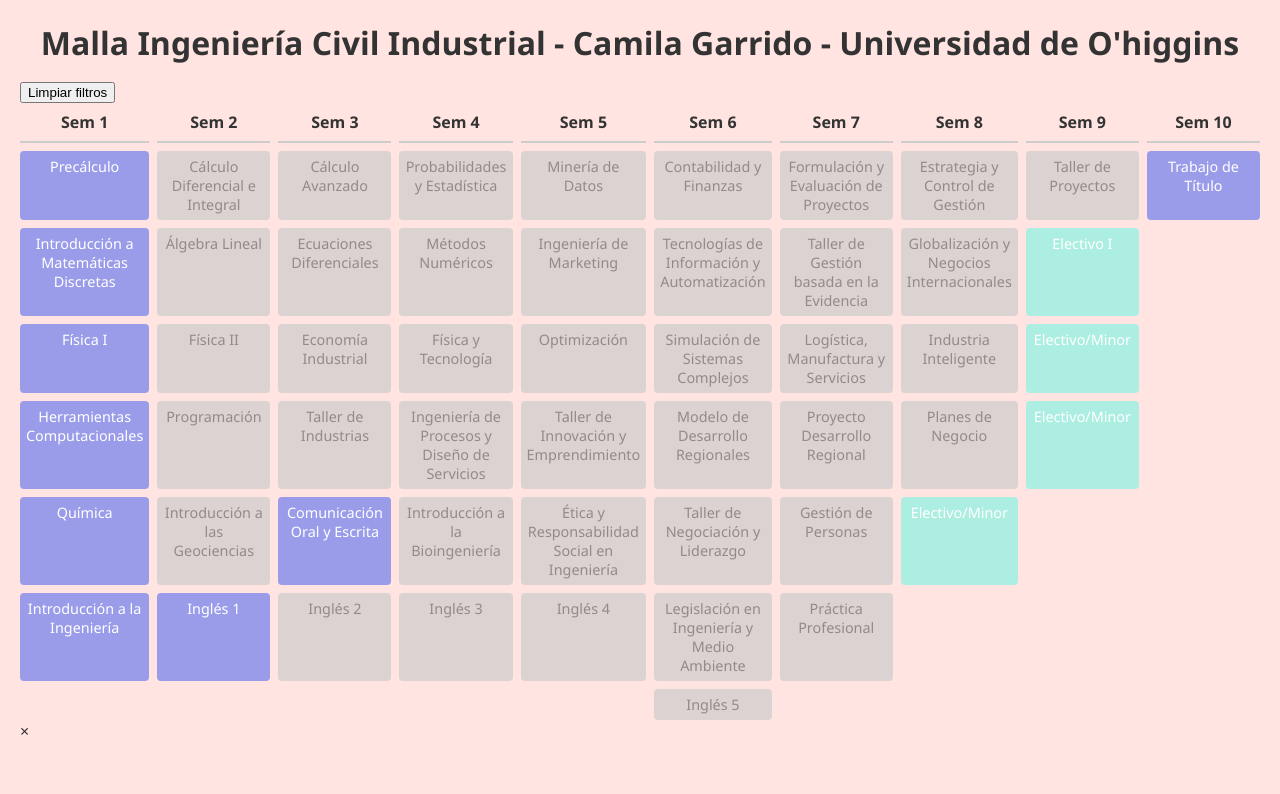
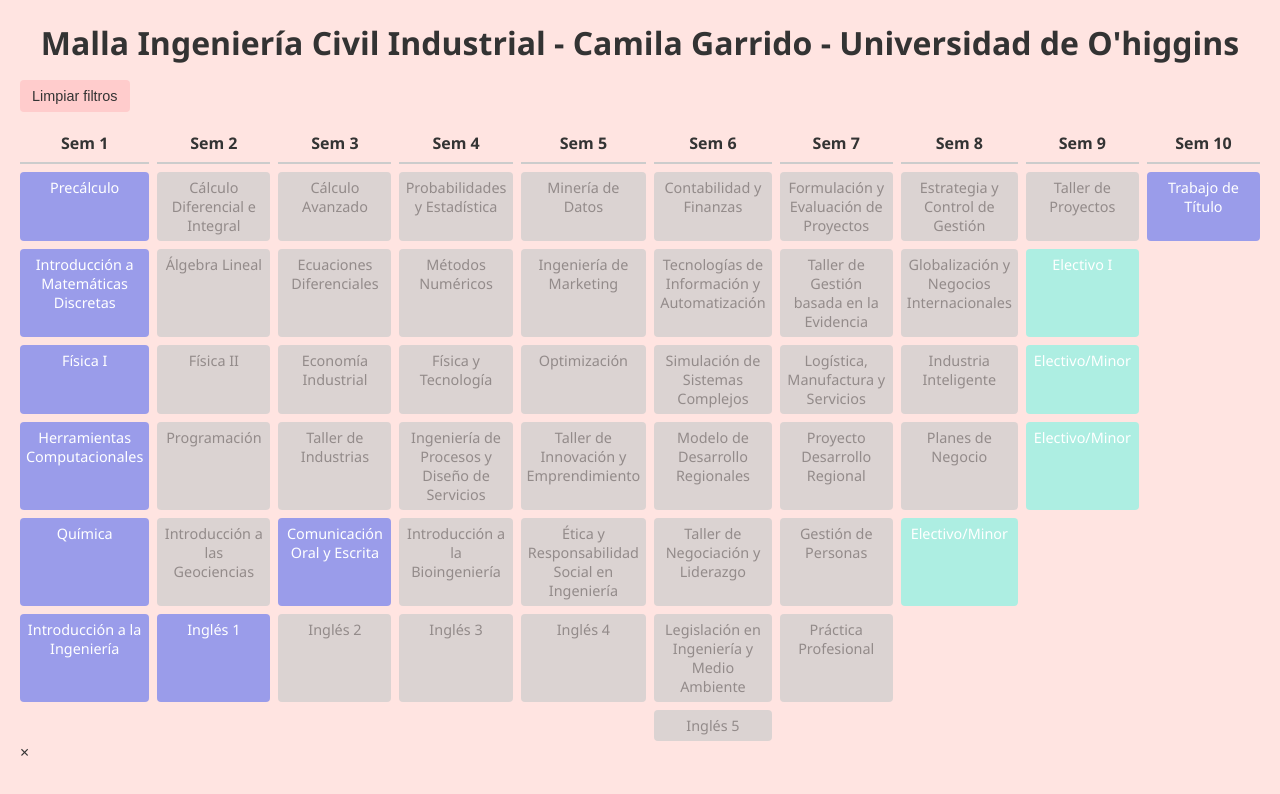
Before and after one commit to Milandica/Malla-Industrial, a plain HTML site: page index.html in a window 1280 px wide. Drawn offline with Linux system fonts and the light colour scheme.

Commit message:
Update style.css

```diff
--- a/style.css
+++ b/style.css
@@ -61,3 +61,18 @@ h1 { text-align: center; margin-bottom: 16px; }
   text-decoration: line-through;
   opacity: 0.5;
 }
+/* Botón “Limpiar filtros” en rosado más oscuro */
+#clear-btn {
+  background-color: #ffcccc;   /* un poco más oscuro que #ffe4e1 */
+  color: #333;
+  border: none;
+  padding: 8px 12px;
+  border-radius: 4px;
+  font-size: 0.9rem;
+  cursor: pointer;
+  margin-bottom: 12px;
+}
+
+#clear-btn:hover {
+  background-color: #ffb3b3;
+}
```
